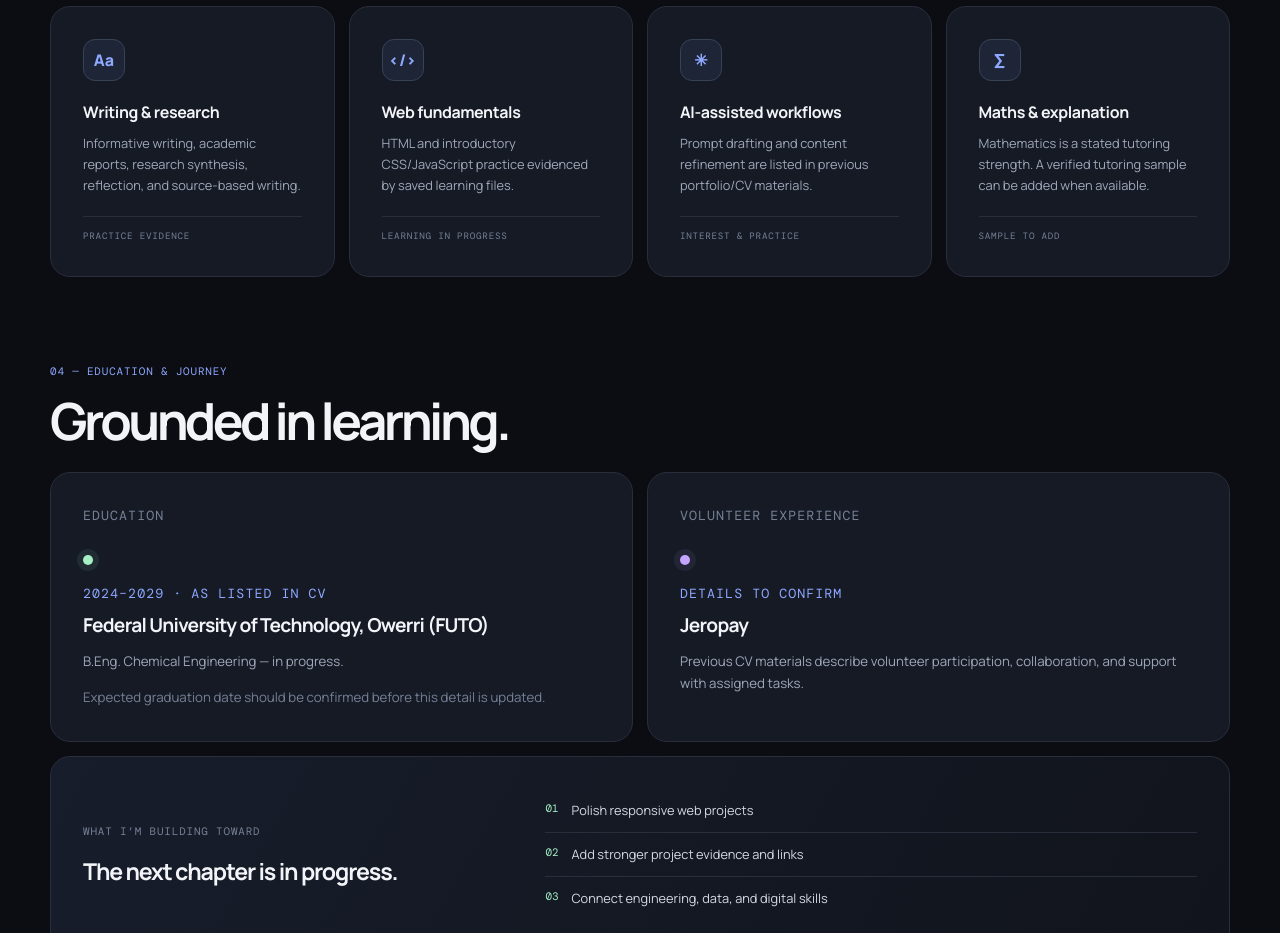
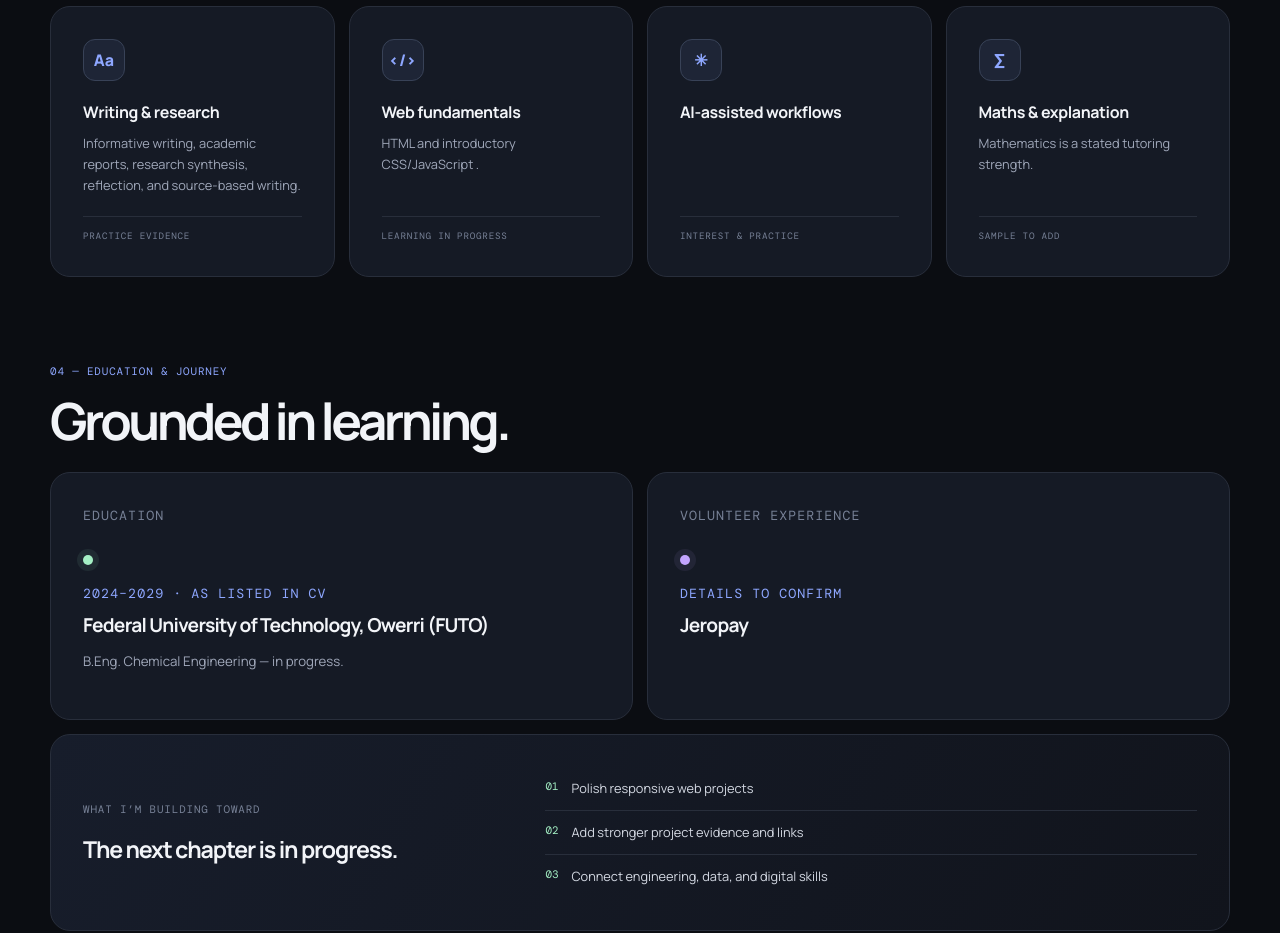
Before and after one commit to P16gjghkkkkk/Portfolio-design-, a plain HTML site: page index.html in a window 1280 px wide. Shown: the part 2700-3633 px from the top of the page. Drawn offline with nearby package versions, Linux system fonts and the light colour scheme.

Commit message:
Revise skills section and clean up notes
Updated skill descriptions and removed redundant notes.

```diff
--- a/index.html
+++ b/index.html
@@ -144,9 +144,9 @@
       </div>
       <div class="bento skills-grid">
         <article class="tile skill-card tile-span-3"><span class="skill-icon">Aa</span><h3>Writing & research</h3><p>Informative writing, academic reports, research synthesis, reflection, and source-based writing.</p><span class="skill-foot">PRACTICE EVIDENCE</span></article>
-        <article class="tile skill-card tile-span-3"><span class="skill-icon">&lt;/&gt;</span><h3>Web fundamentals</h3><p>HTML and introductory CSS/JavaScript practice evidenced by saved learning files.</p><span class="skill-foot">LEARNING IN PROGRESS</span></article>
-        <article class="tile skill-card tile-span-3"><span class="skill-icon">✳</span><h3>AI-assisted workflows</h3><p>Prompt drafting and content refinement are listed in previous portfolio/CV materials.</p><span class="skill-foot">INTEREST & PRACTICE</span></article>
-        <article class="tile skill-card tile-span-3"><span class="skill-icon">∑</span><h3>Maths & explanation</h3><p>Mathematics is a stated tutoring strength. A verified tutoring sample can be added when available.</p><span class="skill-foot">SAMPLE TO ADD</span></article>
+        <article class="tile skill-card tile-span-3"><span class="skill-icon">&lt;/&gt;</span><h3>Web fundamentals</h3><p>HTML and introductory CSS/JavaScript .</p><span class="skill-foot">LEARNING IN PROGRESS</span></article>
+        <article class="tile skill-card tile-span-3"><span class="skill-icon">✳</span><h3>AI-assisted workflows</h3><span class="skill-foot">INTEREST & PRACTICE</span></article>
+        <article class="tile skill-card tile-span-3"><span class="skill-icon">∑</span><h3>Maths & explanation</h3><p>Mathematics is a stated tutoring strength.</p><span class="skill-foot">SAMPLE TO ADD</span></article>
       </div>
 
     </section>
@@ -163,14 +163,14 @@
           <p class="date">2024–2029 · AS LISTED IN CV</p>
           <h3>Federal University of Technology, Owerri (FUTO)</h3>
           <p class="muted">B.Eng. Chemical Engineering — in progress.</p>
-          <p class="small-note">Expected graduation date should be confirmed before this detail is updated.</p>
+
         </article>
         <article class="tile education-card tile-span-6">
           <p class="tile-label">VOLUNTEER EXPERIENCE</p>
           <div class="timeline-mark timeline-mark-purple" aria-hidden="true"></div>
           <p class="date">DETAILS TO CONFIRM</p>
           <h3>Jeropay</h3>
-          <p class="muted">Previous CV materials describe volunteer participation, collaboration, and support with assigned tasks.</p>
+
 
         </article>
         <article class="tile next-card tile-span-12">
```
